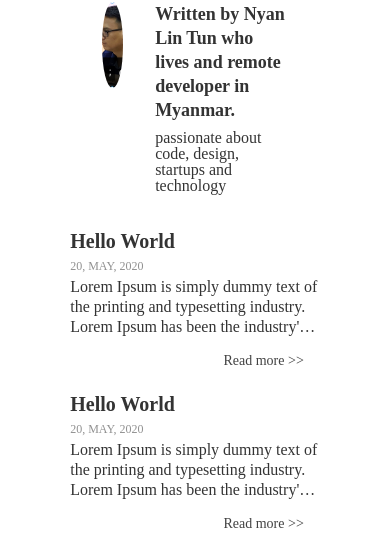
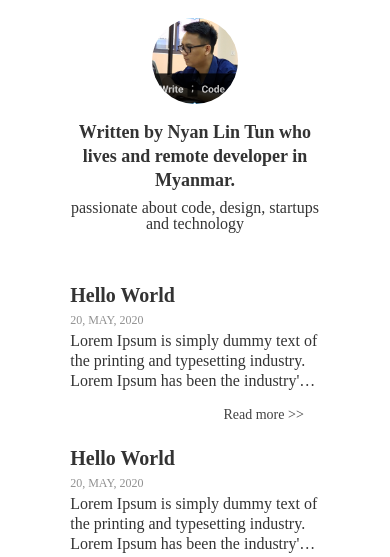
Before and after one commit to konyan/konyanme, a Gatsby site: page / in a window 390 px wide. Shown: the part 211-768 px from the top of the page. Built offline with nearby package versions, Linux system fonts and the light colour scheme; Gatsby itself is replaced by a stand-in of ours.

Commit message:
fix bio header design and make its responsive

```diff
--- a/src/components/image.js
+++ b/src/components/image.js
@@ -29,7 +29,12 @@ const Image = () => {
   return (
     <Img
       fluid={data.placeholderImage.childImageSharp.fluid}
-      style={{ width: "86px", height: "86px", borderRadius: "50%" }}
+      style={{
+        width: "86px",
+        height: "86px",
+        borderRadius: "50%",
+        margin: ".5rem auto 1rem",
+      }}
     />
   )
 }
--- a/src/pages/index.module.scss
+++ b/src/pages/index.module.scss
@@ -1,7 +1,7 @@
 .container {
   width: 80%;
   text-align: center;
-  margin: 2rem auto;
+  margin: 3rem auto;
 
   .header__title {
     font-size: 32px;
@@ -10,12 +10,10 @@
   }
 
   .header__bio {
-    margin: 2rem;
-    display: flex;
-    flex-direction: row;
+    margin: 2rem 0 3rem 0;
+    display: block;
 
     &_left {
-      margin-left: 2rem;
       display: flex;
       flex-direction: column;
       justify-content: flex-start;
@@ -24,12 +22,12 @@
         font-size: 18px;
         font-weight: 700;
         line-height: 24px;
-        text-align: left;
+        text-align: center;
       }
 
       small {
         margin-top: 0.5rem;
-        text-align: left;
+        text-align: center;
         font-size: 16px;
         font-weight: 400;
       }
```
